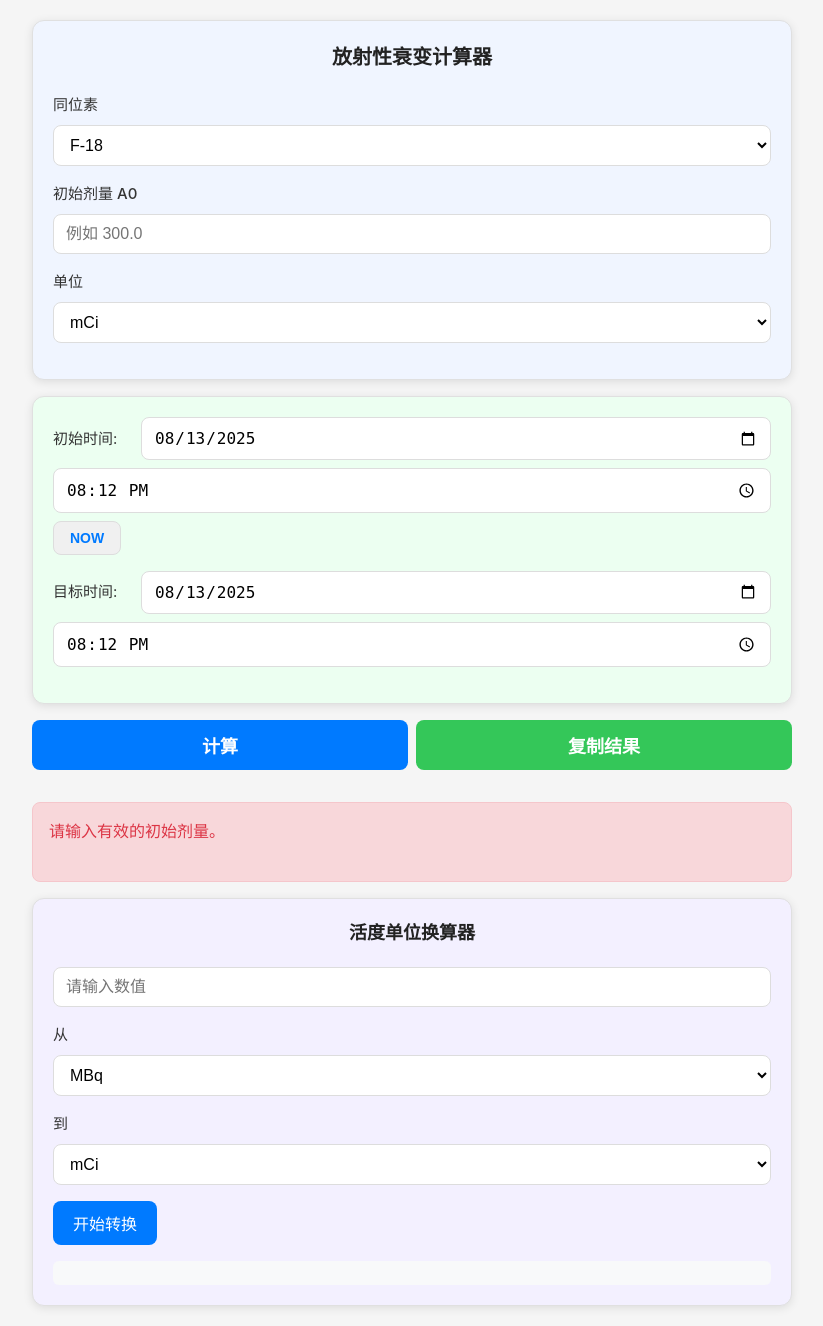
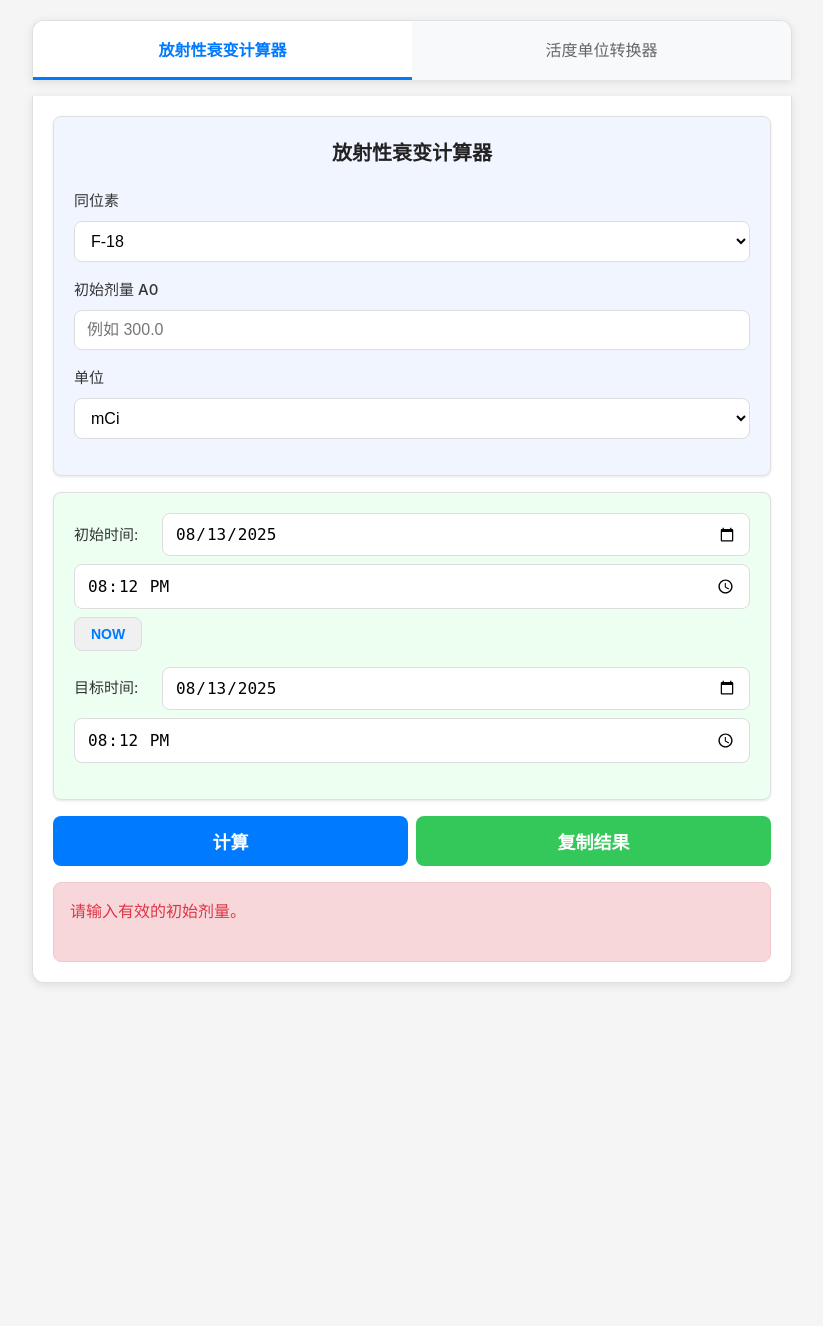
Before and after one commit to fwu0216/decay-calculator, a Flask app: page / in a window 1280 px wide. Shown: the whole page, without its empty margins (228-1051 px from the left). After the commit the page ends 985 px from the top, so only its background shows below. Run offline with Flask 3, Linux system fonts and the light colour scheme.

Commit message:
实现标签页功能 - 将放射性衰变计算器和活度单位转换器改为标签页形式 - 添加标签页导航和切换功能 - 优化UI布局和用户体验 - 保持所有原有功能完整性

```diff
--- a/static/css/style.css
+++ b/static/css/style.css
@@ -25,13 +25,85 @@ body {
     gap: 16px;
 }
 
+/* 标签页导航 */
+.tab-nav {
+    display: flex;
+    background: white;
+    border-radius: 12px 12px 0 0;
+    border: 1px solid #e0e0e0;
+    border-bottom: none;
+    overflow: hidden;
+    box-shadow: 0 2px 10px rgba(0, 0, 0, 0.1);
+}
+
+.tab-btn {
+    flex: 1;
+    padding: 16px 24px;
+    background: #f8f9fa;
+    border: none;
+    font-size: 16px;
+    font-weight: 500;
+    color: #666;
+    cursor: pointer;
+    transition: all 0.3s ease;
+    border-bottom: 3px solid transparent;
+}
+
+.tab-btn:hover {
+    background: #e9ecef;
+    color: #333;
+}
+
+.tab-btn.active {
+    background: white;
+    color: #007AFF;
+    border-bottom-color: #007AFF;
+    font-weight: 600;
+}
+
+/* 标签页内容 */
+.tab-content {
+    background: white;
+    border-radius: 0 0 12px 12px;
+    border: 1px solid #e0e0e0;
+    border-top: none;
+    box-shadow: 0 2px 10px rgba(0, 0, 0, 0.1);
+    overflow: hidden;
+}
+
+.tab-pane {
+    display: none;
+    padding: 20px;
+}
+
+.tab-pane.active {
+    display: block;
+    animation: fadeIn 0.3s ease-in-out;
+}
+
+@keyframes fadeIn {
+    from {
+        opacity: 0;
+        transform: translateY(10px);
+    }
+    to {
+        opacity: 1;
+        transform: translateY(0);
+    }
+}
+
 /* 卡片样式 */
 .card {
     background: white;
-    border-radius: 12px;
+    border-radius: 8px;
     padding: 20px;
-    box-shadow: 0 2px 10px rgba(0, 0, 0, 0.1);
+    box-shadow: 0 1px 3px rgba(0, 0, 0, 0.1);
     border: 1px solid #e0e0e0;
+    margin-bottom: 16px;
+}
+
+.card:last-child {
+    margin-bottom: 0;
 }
 
 .card1 {
--- a/static/js/main.js
+++ b/static/js/main.js
@@ -35,6 +35,15 @@ function setCurrentTime() {
 }
 
 function bindEventListeners() {
+    // 标签页切换
+    const tabBtns = document.querySelectorAll('.tab-btn');
+    tabBtns.forEach(btn => {
+        btn.addEventListener('click', function() {
+            const targetTab = this.getAttribute('data-tab');
+            switchTab(targetTab);
+        });
+    });
+
     // NOW按钮
     const nowBtn = document.getElementById('now_btn');
     if (nowBtn) {
@@ -247,6 +256,29 @@ function formatTime(date) {
     return date.toISOString().slice(0, 16);
 }
 
+// 标签页切换函数
+function switchTab(tabName) {
+    // 移除所有标签页按钮的active类
+    const tabBtns = document.querySelectorAll('.tab-btn');
+    tabBtns.forEach(btn => btn.classList.remove('active'));
+
+    // 隐藏所有标签页内容
+    const tabPanes = document.querySelectorAll('.tab-pane');
+    tabPanes.forEach(pane => pane.classList.remove('active'));
+
+    // 激活选中的标签页按钮
+    const activeBtn = document.querySelector(`[data-tab="${tabName}"]`);
+    if (activeBtn) {
+        activeBtn.classList.add('active');
+    }
+
+    // 显示选中的标签页内容
+    const activePane = document.getElementById(`${tabName}-tab`);
+    if (activePane) {
+        activePane.classList.add('active');
+    }
+}
+
 // 工具函数：获取东八区时间
 function getBeijingTime() {
     const now = new Date();
--- a/templates/index.html
+++ b/templates/index.html
@@ -2,6 +2,16 @@
 
 {% block content %}
 <div class="app">
+    <!-- 标签页导航 -->
+    <div class="tab-nav">
+        <button class="tab-btn active" data-tab="decay">放射性衰变计算器</button>
+        <button class="tab-btn" data-tab="converter">活度单位转换器</button>
+    </div>
+
+    <!-- 标签页内容 -->
+    <div class="tab-content">
+        <!-- 衰变计算器标签页 -->
+        <div id="decay-tab" class="tab-pane active">
             <!-- 卡片1: 同位素 + 初始剂量 + 单位 -->
             <div class="card card1">
                 <h1 class="title">放射性衰变计算器</h1>
@@ -60,8 +70,10 @@
             <div id="result" class="result-area">
                 结果将显示在这里
             </div>
+        </div>
 
-    <!-- 卡片3: 活度单位换算器 -->
+        <!-- 单位转换器标签页 -->
+        <div id="converter-tab" class="tab-pane">
             <div class="card card3">
                 <h2 class="conv-title">活度单位换算器</h2>
 
@@ -94,4 +106,6 @@
                 </div>
             </div>
         </div>
+    </div>
+</div>
 {% endblock %}
```
Lines whose indentation alone changed are shown as unchanged.
